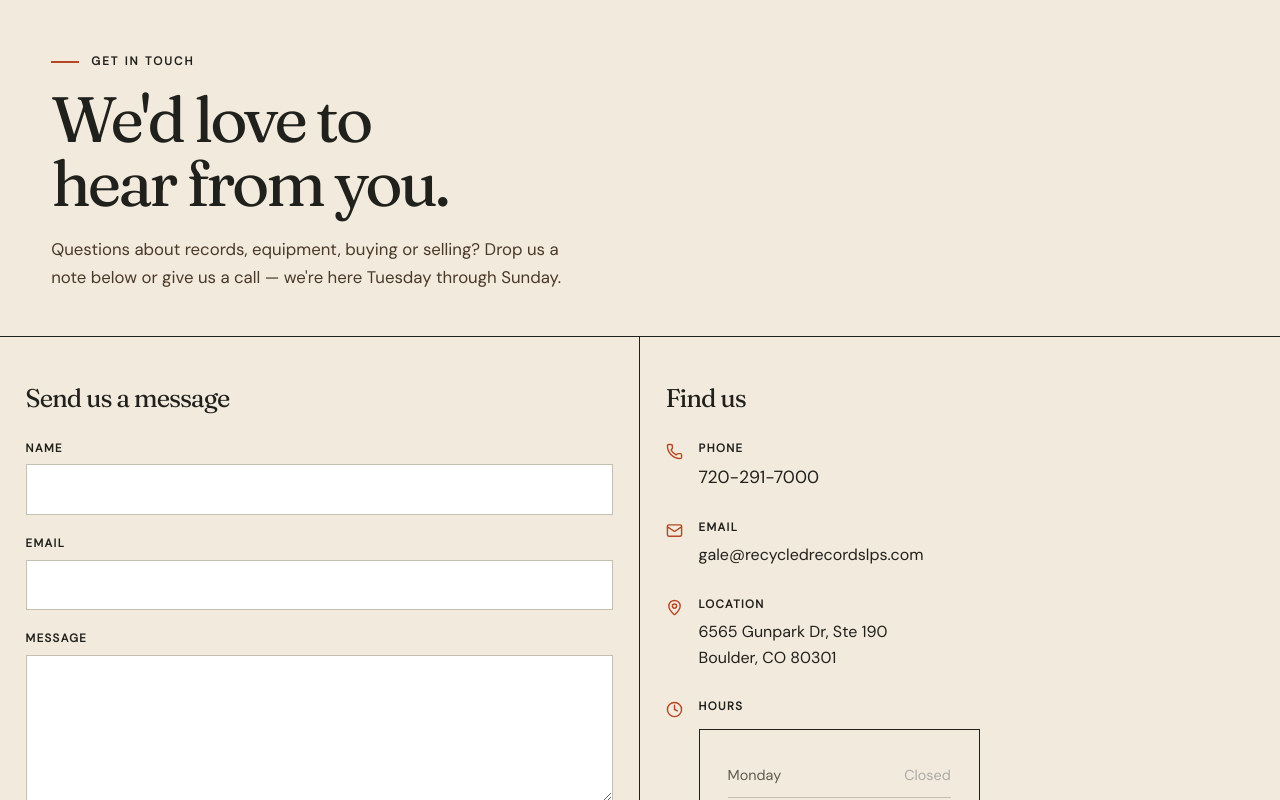
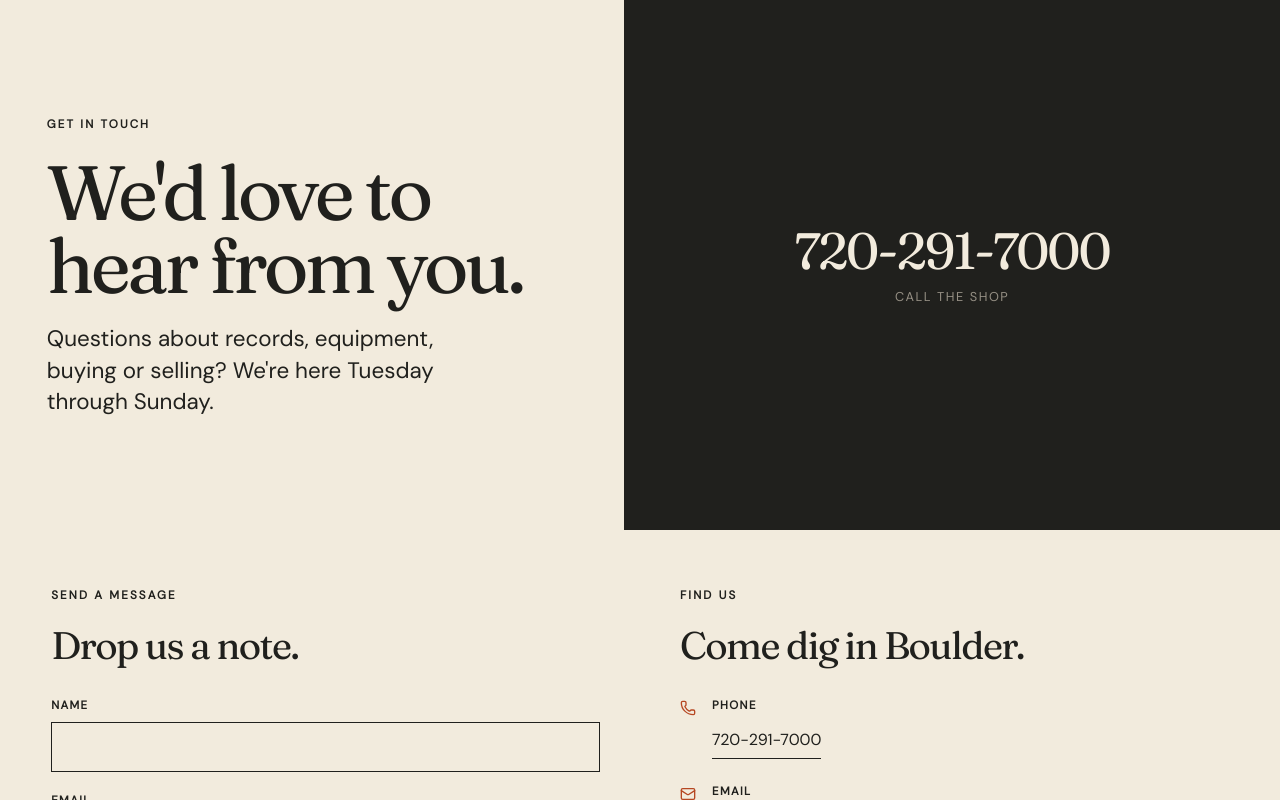
Before and after one commit to AppStudioPros/recycled-records-lp, a Next.js app: page /contact in a window 1280 px wide. Shown: the top 800 px of the page. Built offline with nearby package versions, Linux system fonts and the light colour scheme; no server answers.

Commit message:
contact: proper hero + section structure matching site layout

```diff
--- a/app/contact/page.tsx
+++ b/app/contact/page.tsx
@@ -23,46 +23,54 @@ export default function ContactPage() {
 
   const inputStyle: React.CSSProperties = {
     width: '100%',
-    background: '#fff',
-    border: '1px solid var(--line)',
-    borderRadius: '0',
+    background: 'var(--cream)',
+    border: '1px solid var(--ink)',
     color: 'var(--ink)',
     padding: '0.75rem 1rem',
     fontSize: '0.95rem',
+    fontFamily: 'var(--body)',
     outline: 'none',
     boxSizing: 'border-box',
-    fontFamily: 'var(--body)',
   }
 
   return (
     <main>
-      {/* Page header */}
-      <section style={{ padding: '52px 4% 44px', borderBottom: '1px solid var(--ink)' }}>
-        <p className="eyebrow" style={{ marginBottom: '1rem' }}>
-          <span className="eyebrow-line" style={{ display: 'inline-block', width: '28px', height: '2px', background: 'var(--orange)', marginRight: '12px', verticalAlign: 'middle' }} />
-          Get in touch
-        </p>
-        <h1 style={{ fontFamily: 'var(--display)', fontSize: 'clamp(2.6rem, 5vw, 4rem)', fontWeight: 800, lineHeight: 1.0, letterSpacing: '-0.05em' }}>
-          We'd love to<br />hear from you.
-        </h1>
-        <p style={{ marginTop: '1.25rem', fontSize: '1.05rem', color: '#4a3828', maxWidth: '520px', lineHeight: 1.7 }}>
-          Questions about records, equipment, buying or selling? Drop us a note below or give us a call — we're here Tuesday through Sunday.
-        </p>
+
+      {/* Hero */}
+      <section className="hero" style={{ minHeight: '340px' }}>
+        <div className="hero-copy" style={{ display: 'flex', flexDirection: 'column', justifyContent: 'center' }}>
+          <p className="eyebrow hero-eyebrow">Get in touch</p>
+          <h1 style={{ fontFamily: 'var(--display)', fontSize: 'clamp(3rem, 6vw, 5.5rem)', fontWeight: 800, lineHeight: 0.95, letterSpacing: '-0.05em' }}>
+            We'd love to<br />hear from you.
+          </h1>
+          <p className="hero-description" style={{ marginTop: '1.25rem', maxWidth: '440px' }}>
+            Questions about records, equipment, buying or selling? We're here Tuesday through Sunday.
+          </p>
+        </div>
+        <div className="hero-visual" style={{ background: 'var(--ink)', display: 'flex', alignItems: 'center', justifyContent: 'center' }}>
+          <div style={{ textAlign: 'center', padding: '2rem' }}>
+            <a href={store.phoneHref} style={{ fontFamily: 'var(--display)', fontSize: 'clamp(2rem, 4vw, 3.5rem)', fontWeight: 800, color: 'var(--cream)', letterSpacing: '-0.04em', lineHeight: 1.1, display: 'block', marginBottom: '0.5rem' }}>
+              {store.phone}
+            </a>
+            <p style={{ color: '#958f84', fontSize: '0.8rem', letterSpacing: '0.12em', textTransform: 'uppercase' }}>Call the shop</p>
+          </div>
+        </div>
       </section>
 
-      {/* Two-column content */}
-      <div style={{ display: 'grid', gridTemplateColumns: '1fr 1fr', borderBottom: '1px solid var(--ink)' }}>
+      {/* Form + Info */}
+      <section className="section" style={{ display: 'grid', gridTemplateColumns: '1fr 1fr', gap: '5rem', alignItems: 'start' }}>
 
-        {/* Left — form */}
-        <div style={{ padding: '48px 4%', borderRight: '1px solid var(--ink)' }}>
-          <h2 style={{ fontFamily: 'var(--display)', fontSize: '1.6rem', fontWeight: 800, letterSpacing: '-0.04em', marginBottom: '1.75rem' }}>
-            Send us a message
+        {/* Contact form */}
+        <div>
+          <p className="eyebrow" style={{ marginBottom: '1.25rem' }}>Send a message</p>
+          <h2 style={{ fontFamily: 'var(--display)', fontSize: 'clamp(1.8rem, 3vw, 2.5rem)', fontWeight: 800, letterSpacing: '-0.04em', lineHeight: 1.05, marginBottom: '2rem' }}>
+            Drop us a note.
           </h2>
 
           {status === 'sent' ? (
-            <div style={{ padding: '2.5rem', border: '1px solid var(--line)', textAlign: 'center', background: '#fff' }}>
+            <div style={{ padding: '2rem', border: '1px solid var(--ink)', textAlign: 'center', background: '#fff' }}>
               <p style={{ fontFamily: 'var(--display)', fontSize: '1.3rem', marginBottom: '0.4rem' }}>Message sent!</p>
-              <p style={{ color: '#5e594f', fontSize: '0.9rem' }}>We'll get back to you soon.</p>
+              <p style={{ color: '#5e594f', fontSize: '0.9rem' }}>We'll be in touch soon.</p>
             </div>
           ) : (
             <form onSubmit={handleSubmit} style={{ display: 'flex', flexDirection: 'column', gap: '1.25rem' }}>
@@ -80,7 +88,7 @@ export default function ContactPage() {
               </div>
               {status === 'error' && <p style={{ color: 'var(--orange)', fontSize: '0.85rem' }}>Something went wrong — try calling us at {store.phone}.</p>}
               <div>
-                <button type="submit" disabled={status === 'sending'} className="button" style={{ opacity: status === 'sending' ? 0.6 : 1, cursor: status === 'sending' ? 'default' : 'pointer' }}>
+                <button type="submit" disabled={status === 'sending'} className="button" style={{ opacity: status === 'sending' ? 0.6 : 1 }}>
                   {status === 'sending' ? 'Sending…' : 'Send Message'}
                 </button>
               </div>
@@ -88,49 +96,47 @@ export default function ContactPage() {
           )}
         </div>
 
-        {/* Right — store info */}
-        <div style={{ padding: '48px 4%' }}>
-          <h2 style={{ fontFamily: 'var(--display)', fontSize: '1.6rem', fontWeight: 800, letterSpacing: '-0.04em', marginBottom: '1.75rem' }}>
-            Find us
+        {/* Store info */}
+        <div>
+          <p className="eyebrow" style={{ marginBottom: '1.25rem' }}>Find us</p>
+          <h2 style={{ fontFamily: 'var(--display)', fontSize: 'clamp(1.8rem, 3vw, 2.5rem)', fontWeight: 800, letterSpacing: '-0.04em', lineHeight: 1.05, marginBottom: '2rem' }}>
+            Come dig in Boulder.
           </h2>
 
-          <div style={{ display: 'flex', flexDirection: 'column', gap: '1.75rem' }}>
+          <div style={{ display: 'flex', flexDirection: 'column', gap: '1.5rem' }}>
             <div style={{ display: 'flex', gap: '1rem', alignItems: 'flex-start' }}>
-              <Phone size={17} style={{ color: 'var(--orange)', flexShrink: 0, marginTop: '3px' }} />
+              <Phone size={16} style={{ color: 'var(--orange)', flexShrink: 0, marginTop: '3px' }} />
               <div>
-                <p style={{ fontSize: '0.72rem', letterSpacing: '0.12em', textTransform: 'uppercase', fontWeight: 700, marginBottom: '0.3rem' }}>Phone</p>
-                <a href={store.phoneHref} style={{ fontSize: '1.1rem', fontWeight: 500 }}>{store.phone}</a>
+                <p style={{ fontSize: '0.72rem', letterSpacing: '0.12em', textTransform: 'uppercase', fontWeight: 700, marginBottom: '0.25rem' }}>Phone</p>
+                <a href={store.phoneHref} className="text-link" style={{ fontSize: '1rem' }}>{store.phone}</a>
               </div>
             </div>
-
             <div style={{ display: 'flex', gap: '1rem', alignItems: 'flex-start' }}>
-              <Mail size={17} style={{ color: 'var(--orange)', flexShrink: 0, marginTop: '3px' }} />
+              <Mail size={16} style={{ color: 'var(--orange)', flexShrink: 0, marginTop: '3px' }} />
               <div>
-                <p style={{ fontSize: '0.72rem', letterSpacing: '0.12em', textTransform: 'uppercase', fontWeight: 700, marginBottom: '0.3rem' }}>Email</p>
-                <a href={store.emailHref} style={{ fontSize: '1rem' }}>{store.email}</a>
+                <p style={{ fontSize: '0.72rem', letterSpacing: '0.12em', textTransform: 'uppercase', fontWeight: 700, marginBottom: '0.25rem' }}>Email</p>
+                <a href={store.emailHref} className="text-link" style={{ fontSize: '1rem' }}>{store.email}</a>
               </div>
             </div>
-
             <div style={{ display: 'flex', gap: '1rem', alignItems: 'flex-start' }}>
-              <MapPin size={17} style={{ color: 'var(--orange)', flexShrink: 0, marginTop: '3px' }} />
+              <MapPin size={16} style={{ color: 'var(--orange)', flexShrink: 0, marginTop: '3px' }} />
               <div>
-                <p style={{ fontSize: '0.72rem', letterSpacing: '0.12em', textTransform: 'uppercase', fontWeight: 700, marginBottom: '0.3rem' }}>Location</p>
-                <a href={store.mapsUrl} target="_blank" rel="noopener noreferrer" style={{ fontSize: '1rem', lineHeight: 1.6 }}>
+                <p style={{ fontSize: '0.72rem', letterSpacing: '0.12em', textTransform: 'uppercase', fontWeight: 700, marginBottom: '0.25rem' }}>Location</p>
+                <a href={store.mapsUrl} target="_blank" rel="noopener noreferrer" className="text-link" style={{ fontSize: '1rem', lineHeight: 1.7 }}>
                   {store.address}<br />{store.locality}
                 </a>
               </div>
             </div>
-
             <div style={{ display: 'flex', gap: '1rem', alignItems: 'flex-start' }}>
-              <Clock size={17} style={{ color: 'var(--orange)', flexShrink: 0, marginTop: '3px' }} />
-              <div>
+              <Clock size={16} style={{ color: 'var(--orange)', flexShrink: 0, marginTop: '3px' }} />
+              <div style={{ width: '100%' }}>
                 <p style={{ fontSize: '0.72rem', letterSpacing: '0.12em', textTransform: 'uppercase', fontWeight: 700, marginBottom: '0.75rem' }}>Hours</p>
-                <div className="hours" style={{ border: '1px solid var(--ink)', padding: '1.5rem 1.75rem' }}>
+                <div className="hours" style={{ border: '1px solid var(--ink)', padding: '1.25rem 1.5rem' }}>
                   <dl style={{ margin: 0 }}>
                     {store.hours.map(([day, time]) => (
-                      <div key={day} style={{ display: 'flex', justifyContent: 'space-between', gap: '1.5rem', padding: '10px 0', borderBottom: '1px solid var(--line)', fontSize: '0.9rem' }}>
+                      <div key={day} style={{ display: 'flex', justifyContent: 'space-between', gap: '1.5rem', padding: '10px 0', borderBottom: '1px solid var(--line)', fontSize: '0.88rem' }}>
                         <dt style={{ color: '#5e594f' }}>{day}</dt>
-                        <dd style={{ margin: 0, whiteSpace: 'nowrap', fontWeight: time === 'Closed' ? 400 : 500, color: time === 'Closed' ? '#aaa' : 'var(--ink)' }}>{time}</dd>
+                        <dd style={{ margin: 0, whiteSpace: 'nowrap', color: time === 'Closed' ? '#aaa' : 'var(--ink)' }}>{time}</dd>
                       </div>
                     ))}
                   </dl>
@@ -139,7 +145,7 @@ export default function ContactPage() {
             </div>
           </div>
         </div>
-      </div>
+      </section>
     </main>
   )
 }
```
